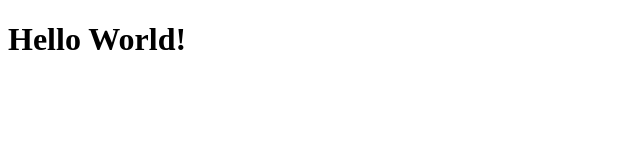
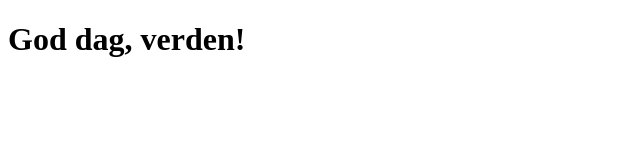
Before and after one commit to whistler-1/DATA1200-demo, a plain HTML site: page index.html in a window 1280 px wide. Shown: the whole page, without its empty margins (0-640 px from the left). Drawn offline with Linux system fonts and the light colour scheme.

Commit message:
Changed index

```diff
--- a/index.html
+++ b/index.html
@@ -20,7 +20,7 @@
         <![endif]-->
 
     <h1>
-        Hello World!
+        God dag, verden!
     </h1>
 
     <script src="" async defer></script>
```
